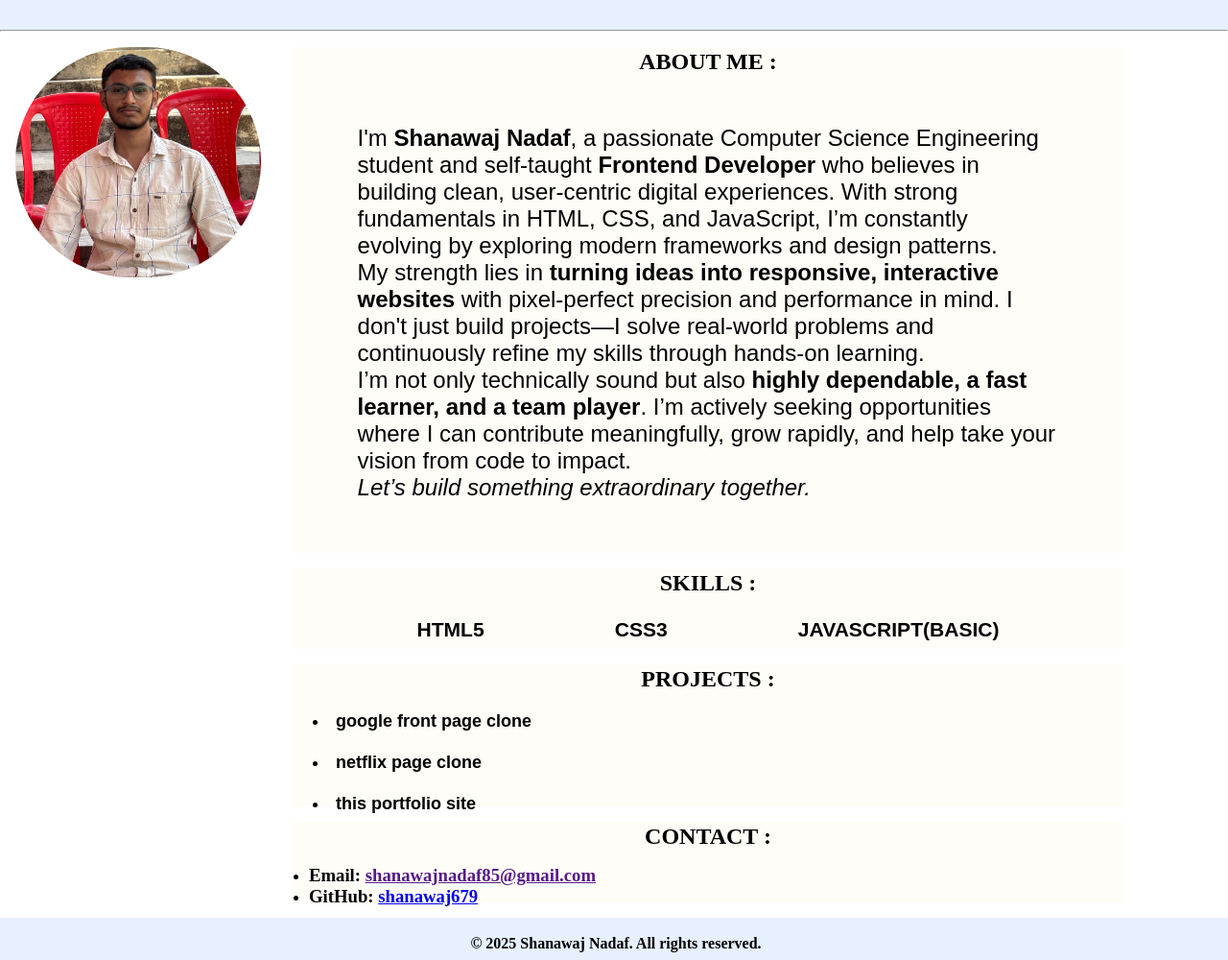
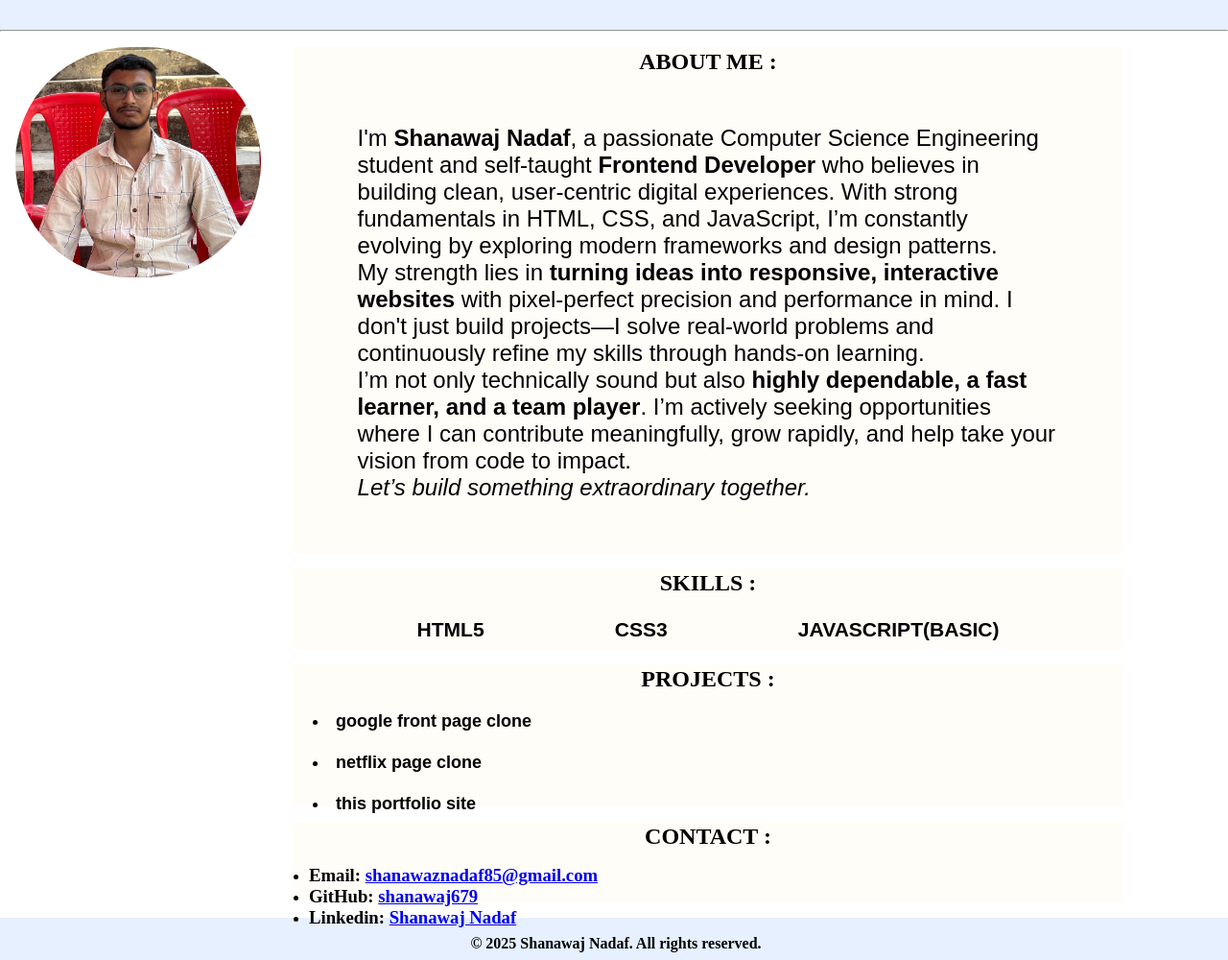
Before and after one commit to shanawaj679/websites, a plain HTML site: page index.html in a window 1280 px wide. Shown: the part 89-1089 px from the top of the page at 96% size. Drawn offline with Linux system fonts and the light colour scheme.

Commit message:
Update index.html

```diff
--- a/index.html
+++ b/index.html
@@ -49,8 +49,9 @@
      <div class="mid"><h2>CONTACT :</h2></div>
      <div class="cont">
         <ul>
-            <li><h3>Email: <a href="">shanawajnadaf85@gmail.com</a> </h3></li>
-            <li><h3>GitHub: <a href="https://github.com">shanawaj679</a></h3></li>
+            <li class="cont1"><h3>Email: <a href="shanawaznadaf85@gmail.com<">shanawaznadaf85@gmail.com</a> </h3></li>
+            <li class="cont1"><h3>GitHub: <a href="https://github.com">shanawaj679</a></h3></li>
+            <li class="cont1"><h3>Linkedin: <a href="https://www.linkedin.com/in/shanawaj-nadaf-31b4a032b/">Shanawaj Nadaf</a></h3></li>
         </ul>
      </div>
     </section>
```
